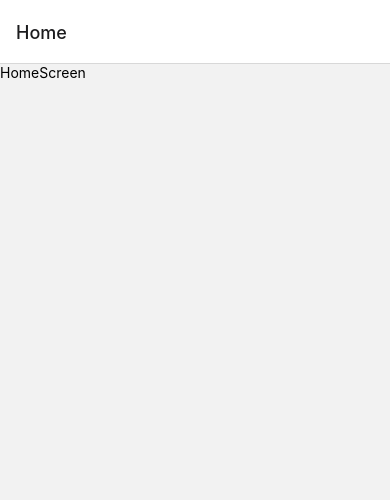
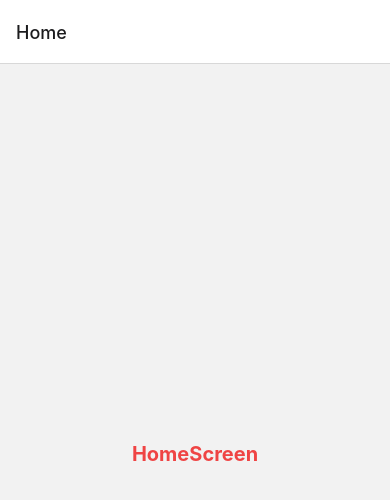
Before and after one commit to mdarora/movies-app-RN, a React Native app: screen /Home in a window 390 px wide. Shown: the top 500 px of the page. Built offline with nearby package versions, Linux system fonts and the light colour scheme.

Commit message:
seted up tailwind css with nativewind

```diff
--- a/babel.config.js
+++ b/babel.config.js
@@ -2,5 +2,6 @@ module.exports = function(api) {
   api.cache(true);
   return {
     presets: ['babel-preset-expo'],
+    plugins: ["nativewind/babel"],
   };
 };
--- a/screens/HomeScreen.js
+++ b/screens/HomeScreen.js
@@ -1,10 +1,12 @@
 import { View, Text } from 'react-native'
-import React from 'react'
+import React from 'react';
+import { StatusBar } from 'react-native';
 
 const HomeScreen = () => {
   return (
-    <View>
-      <Text>HomeScreen</Text>
+    <View className='flex-1 items-center justify-center'>
+        <StatusBar />
+      <Text className='text-red-500 text-xl font-bold'>HomeScreen</Text>
     </View>
   )
 }
--- /dev/null
+++ b/tailwind.config.js
@@ -0,0 +1,8 @@
+/** @type {import('tailwindcss').Config} */
+module.exports = {
+  content: ["./App.{js,jsx,ts,tsx}", "./screens/**/*.{js,jsx,ts,tsx}", "./components/**/*.{js,jsx,ts,tsx}"],
+  theme: {
+    extend: {},
+  },
+  plugins: [],
+}
```
Also changed, not shown: package.json (+4 -3 lines), 1 other file (tests, documents, lock files or other folders).
